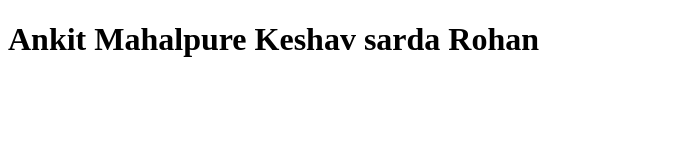
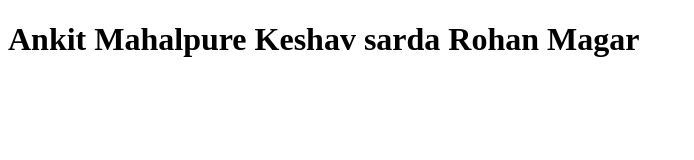
Before and after one commit to Roahn/EDAI, a website: page index.html in a window 1280 px wide. Shown: the whole page, without its empty margins (0-694 px from the left). Drawn offline with Linux system fonts and the light colour scheme.

Commit message:
Update index.html
hello

```diff
--- a/index.html
+++ b/index.html
@@ -10,7 +10,7 @@
     <h1>
         Ankit Mahalpure
         Keshav sarda
-        Rohan
+        Rohan Magar
     </h1>
     <h1>
     </h1>
```
